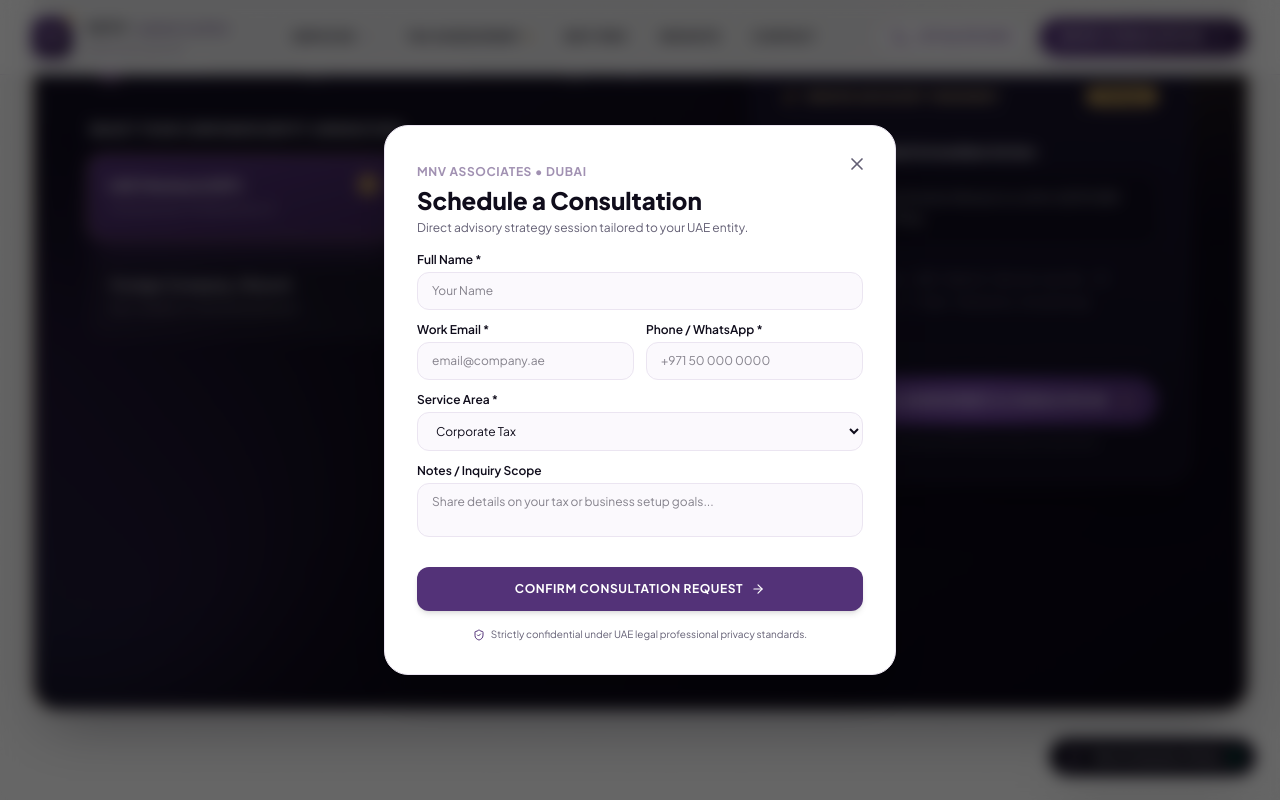
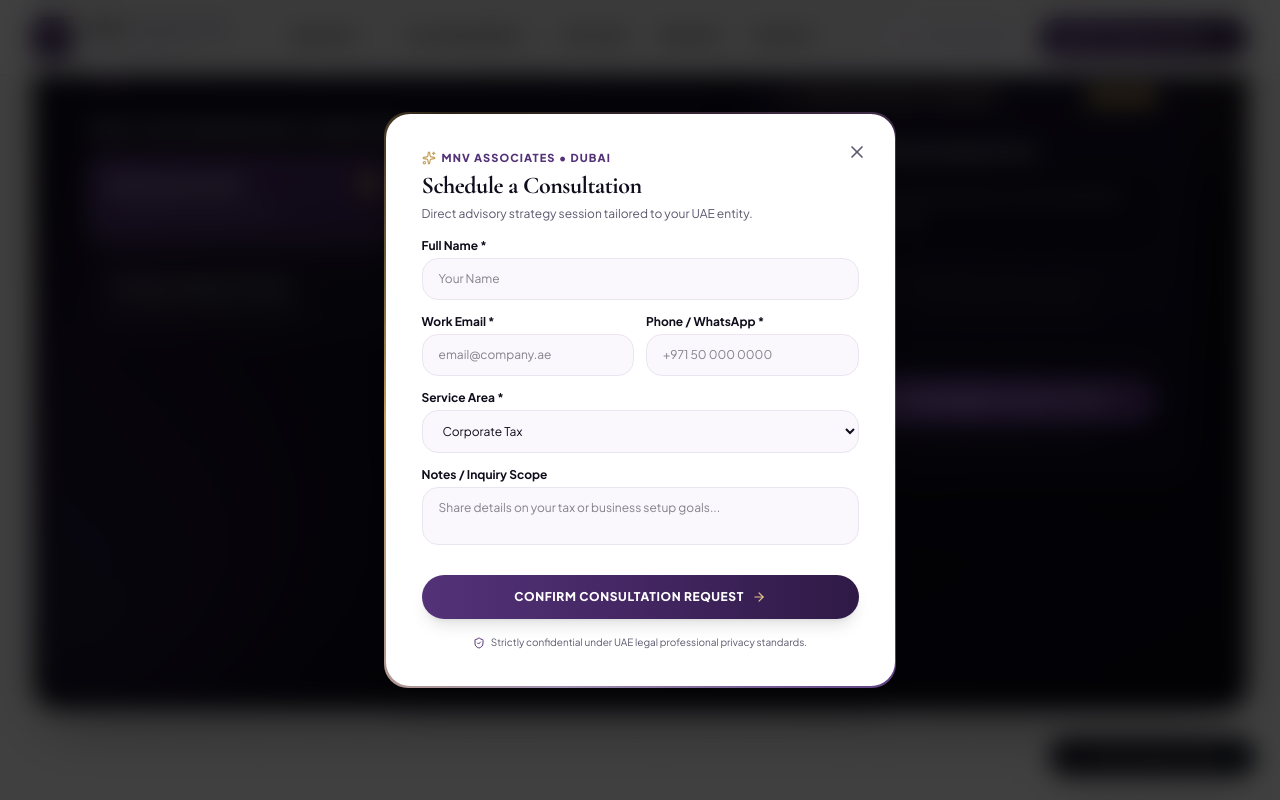
Before and after one commit to yaratul/mnv-associates-concept, a Next.js app: page / in a window 1280 px wide. Both pictures are taken after a click on the button "REQUEST FULL ASSESSMENT & CONSULTATION". Shown: the part 2998-3798 px from the top of the page. Built offline with nearby package versions, Linux system fonts and the light colour scheme.

Commit message:
feat(ui): update ConsultationModal with conic glow and gold accents

```diff
--- a/components/ConsultationModal.tsx
+++ b/components/ConsultationModal.tsx
@@ -1,7 +1,7 @@
 "use client";
 
 import { useState } from "react";
-import { X, ArrowRight, ShieldCheck, CheckCircle2 } from "lucide-react";
+import { X, ArrowRight, ShieldCheck, CheckCircle2, Sparkles } from "lucide-react";
 import { servicesData } from "./ServicesMatrix";
 
 interface ConsultationModalProps {
@@ -44,11 +44,12 @@
   };
 
   return (
-    <div className="fixed inset-0 z-50 flex items-center justify-center p-4 bg-black/60 backdrop-blur-sm animate-in fade-in duration-200">
-      <div className="bg-white rounded-3xl max-w-lg w-full p-6 sm:p-8 shadow-2xl border border-[#EBE5F1] relative space-y-5">
+    <div className="fixed inset-0 z-50 flex items-center justify-center p-4 bg-black/75 backdrop-blur-md animate-in fade-in duration-200">
+      <div className="conic-border-glow p-[1.5px] rounded-3xl max-w-lg w-full shadow-2xl">
+        <div className="bg-white rounded-3xl p-6 sm:p-9 relative space-y-6">
           <button
             onClick={handleClose}
-          className="absolute top-5 right-5 p-2 rounded-full text-[#635F74] hover:text-[#0F0C1B] hover:bg-[#F5F2F8] transition-colors"
+            className="absolute top-5 right-5 p-2 rounded-full text-[#5C586E] hover:text-[#0F0C1B] hover:bg-[#F5F2F8] transition-colors"
             aria-label="Close modal"
           >
             <X className="w-5 h-5" />
@@ -56,18 +57,18 @@
 
           {submitted ? (
             <div className="text-center py-8 space-y-4">
-            <div className="w-14 h-14 rounded-full bg-emerald-100 text-emerald-600 flex items-center justify-center mx-auto">
-              <CheckCircle2 className="w-7 h-7" />
+              <div className="w-16 h-16 rounded-full bg-emerald-100 text-emerald-600 flex items-center justify-center mx-auto shadow-inner">
+                <CheckCircle2 className="w-8 h-8" />
               </div>
-            <h3 className="text-2xl font-extrabold text-[#0F0C1B]">
+              <h3 className="text-2xl font-extrabold text-[#0F0C1B] font-display">
                 Consultation Scheduled
               </h3>
-            <p className="text-xs text-[#635F74] leading-relaxed">
+              <p className="text-xs text-[#5C586E] leading-relaxed">
                 Thank you, <strong className="text-[#0F0C1B]">{formData.name}</strong>. Our senior advisory partner from Sobha Ivory II, Business Bay will connect with you within 24 hours.
               </p>
               <button
                 onClick={handleClose}
-              className="text-xs font-bold uppercase tracking-wider text-white bg-[#533278] hover:bg-[#432662] px-6 py-2.5 rounded-xl transition-all"
+                className="text-xs font-bold uppercase tracking-wider text-white bg-[#533278] hover:bg-[#432662] px-7 py-3 rounded-full transition-all"
               >
                 Done
               </button>
@@ -75,20 +76,20 @@
           ) : (
             <form onSubmit={handleSubmit} className="space-y-4">
               <div>
-              <span className="text-xs font-bold uppercase tracking-wider text-[#A191B2]">
-                MNV Associates • Dubai
+                <span className="text-[11px] font-extrabold uppercase tracking-widest text-[#533278] flex items-center gap-1.5">
+                  <Sparkles className="w-3.5 h-3.5 text-[#C5A059]" /> MNV Associates • Dubai
                 </span>
-              <h3 className="text-xl sm:text-2xl font-extrabold text-[#0F0C1B] mt-0.5">
+                <h3 className="text-2xl font-extrabold text-[#0F0C1B] mt-1 font-display">
                   Schedule a Consultation
                 </h3>
-              <p className="text-xs text-[#635F74] mt-1">
+                <p className="text-xs text-[#5C586E] mt-1">
                   Direct advisory strategy session tailored to your UAE entity.
                 </p>
               </div>
 
-            <div className="space-y-3">
+              <div className="space-y-3.5">
                 <div>
-                <label className="text-xs font-semibold text-[#0F0C1B] block mb-1">
+                  <label className="text-xs font-bold text-[#0F0C1B] block mb-1">
                     Full Name *
                   </label>
                   <input
@@ -97,13 +98,13 @@
                     placeholder="Your Name"
                     value={formData.name}
                     onChange={(e) => setFormData({ ...formData, name: e.target.value })}
-                  className="w-full px-3.5 py-2.5 rounded-xl bg-[#FBF9FD] border border-[#EBE5F1] text-xs text-[#0F0C1B] focus:border-[#533278] outline-none"
+                    className="w-full px-4 py-3 rounded-2xl bg-[#FAF8FC] border border-[#EBE5F1] text-xs text-[#0F0C1B] focus:bg-white focus:border-[#533278] outline-none transition-colors"
                   />
                 </div>
 
                 <div className="grid grid-cols-1 sm:grid-cols-2 gap-3">
                   <div>
-                  <label className="text-xs font-semibold text-[#0F0C1B] block mb-1">
+                    <label className="text-xs font-bold text-[#0F0C1B] block mb-1">
                       Work Email *
                     </label>
                     <input
@@ -112,12 +113,12 @@
                       placeholder="email@company.ae"
                       value={formData.email}
                       onChange={(e) => setFormData({ ...formData, email: e.target.value })}
-                    className="w-full px-3.5 py-2.5 rounded-xl bg-[#FBF9FD] border border-[#EBE5F1] text-xs text-[#0F0C1B] focus:border-[#533278] outline-none"
+                      className="w-full px-4 py-3 rounded-2xl bg-[#FAF8FC] border border-[#EBE5F1] text-xs text-[#0F0C1B] focus:bg-white focus:border-[#533278] outline-none transition-colors"
                     />
                   </div>
 
                   <div>
-                  <label className="text-xs font-semibold text-[#0F0C1B] block mb-1">
+                    <label className="text-xs font-bold text-[#0F0C1B] block mb-1">
                       Phone / WhatsApp *
                     </label>
                     <input
@@ -126,19 +127,19 @@
                       placeholder="+971 50 000 0000"
                       value={formData.phone}
                       onChange={(e) => setFormData({ ...formData, phone: e.target.value })}
-                    className="w-full px-3.5 py-2.5 rounded-xl bg-[#FBF9FD] border border-[#EBE5F1] text-xs text-[#0F0C1B] focus:border-[#533278] outline-none"
+                      className="w-full px-4 py-3 rounded-2xl bg-[#FAF8FC] border border-[#EBE5F1] text-xs text-[#0F0C1B] focus:bg-white focus:border-[#533278] outline-none transition-colors"
                     />
                   </div>
                 </div>
 
                 <div>
-                <label className="text-xs font-semibold text-[#0F0C1B] block mb-1">
+                  <label className="text-xs font-bold text-[#0F0C1B] block mb-1">
                     Service Area *
                   </label>
                   <select
                     value={formData.service}
                     onChange={(e) => setFormData({ ...formData, service: e.target.value })}
-                  className="w-full px-3.5 py-2.5 rounded-xl bg-[#FBF9FD] border border-[#EBE5F1] text-xs text-[#0F0C1B] focus:border-[#533278] outline-none"
+                    className="w-full px-4 py-3 rounded-2xl bg-[#FAF8FC] border border-[#EBE5F1] text-xs text-[#0F0C1B] focus:bg-white focus:border-[#533278] outline-none transition-colors cursor-pointer"
                   >
                     {servicesData.map((s) => (
                       <option key={s.id} value={s.name}>
@@ -149,7 +150,7 @@
                 </div>
 
                 <div>
-                <label className="text-xs font-semibold text-[#0F0C1B] block mb-1">
+                  <label className="text-xs font-bold text-[#0F0C1B] block mb-1">
                     Notes / Inquiry Scope
                   </label>
                   <textarea
@@ -157,7 +158,7 @@
                     placeholder="Share details on your tax or business setup goals..."
                     value={formData.notes}
                     onChange={(e) => setFormData({ ...formData, notes: e.target.value })}
-                  className="w-full px-3.5 py-2.5 rounded-xl bg-[#FBF9FD] border border-[#EBE5F1] text-xs text-[#0F0C1B] focus:border-[#533278] outline-none resize-none"
+                    className="w-full px-4 py-3 rounded-2xl bg-[#FAF8FC] border border-[#EBE5F1] text-xs text-[#0F0C1B] focus:bg-white focus:border-[#533278] outline-none transition-colors resize-none"
                   />
                 </div>
               </div>
@@ -166,14 +167,14 @@
                 <button
                   type="submit"
                   disabled={loading}
-                className="w-full flex items-center justify-center gap-2 text-xs font-bold uppercase tracking-wider text-white bg-[#533278] hover:bg-[#432662] py-3.5 rounded-xl shadow-md transition-all disabled:opacity-50"
+                  className="w-full flex items-center justify-center gap-2 text-xs font-extrabold uppercase tracking-wider text-white bg-gradient-to-r from-[#533278] via-[#432662] to-[#2F1A46] py-3.5 rounded-full shadow-lg transition-all disabled:opacity-50 shimmer-sweep active:scale-[0.98]"
                 >
                   <span>{loading ? "Submitting..." : "Confirm Consultation Request"}</span>
-                <ArrowRight className="w-3.5 h-3.5" />
+                  <ArrowRight className="w-3.5 h-3.5 text-[#E4C88A]" />
                 </button>
               </div>
 
-            <div className="flex items-center justify-center gap-1.5 text-[10px] text-[#635F74]">
+              <div className="flex items-center justify-center gap-1.5 text-[10px] text-[#5C586E]">
                 <ShieldCheck className="w-3 h-3 text-[#533278]" />
                 <span>Strictly confidential under UAE legal professional privacy standards.</span>
               </div>
@@ -181,5 +182,6 @@
           )}
         </div>
       </div>
+    </div>
   );
 }
```
Lines whose indentation alone changed are shown as unchanged.
